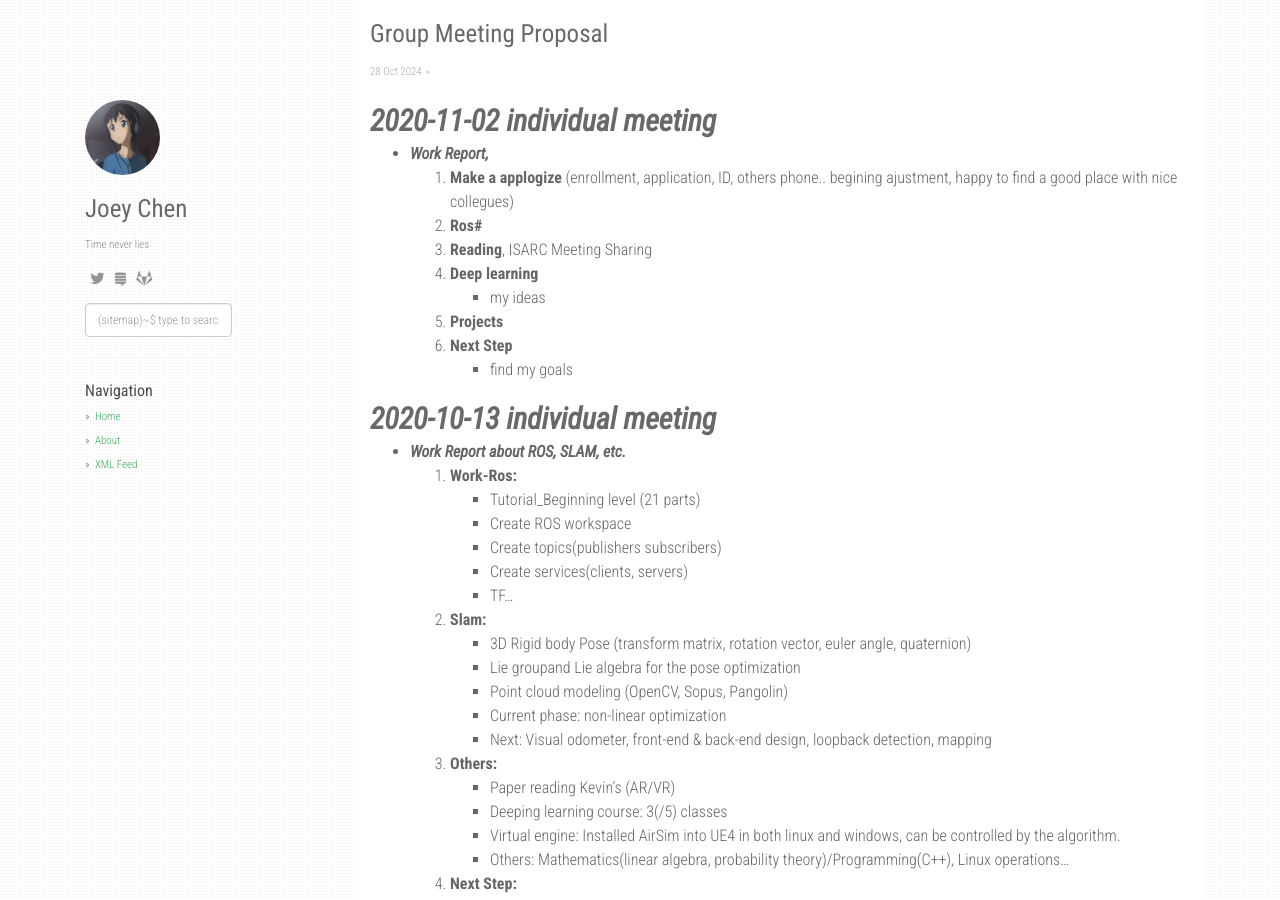
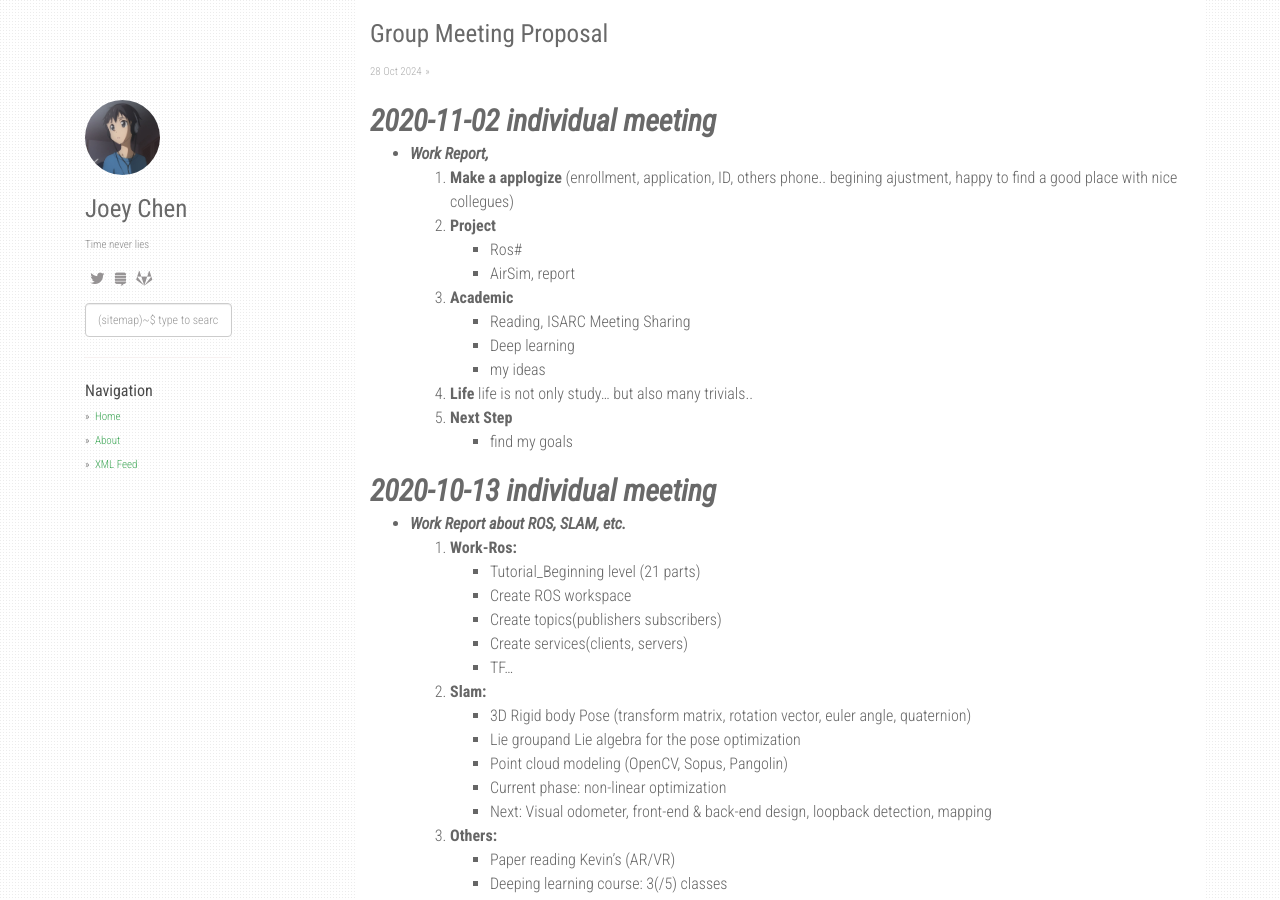
Before and after one commit to czy95/czy95.github.io, a Jekyll site: the page built from _posts/2024-10-28-Group-Meeting-Proposal.md, in a window 1280 px wide and 900 px high. Built offline with Jekyll 4.4.1, drawn with Linux system fonts in a browser that asks for light colours; nearby versions of some CDN libraries; our own code applies the rules of GitHub Pages for plain Markdown files.

Commit message:
Update 2024-10-28-Group-Meeting-Proposal.md

```diff
--- a/_posts/2024-10-28-Group-Meeting-Proposal.md
+++ b/_posts/2024-10-28-Group-Meeting-Proposal.md
@@ -1,12 +1,15 @@
 ## ***2020-11-02 individual meeting***
 - ***Work Report,***
   0. **Make a applogize** (enrollment, application, ID, others phone.. begining ajustment, happy to find a good place with nice collegues)
-  1. **Ros#**
-  2. **Reading**, ISARC Meeting Sharing
-  3. **Deep learning**
+  1. **Project**
+    - Ros#
+    - AirSim, report
+  2. **Academic**
+    - Reading, ISARC Meeting Sharing
+    - Deep learning
     - my ideas
-  4. **Projects**
-  5. **Next Step**
+  3. **Life** life is not only study... but also many trivials..
+  4. **Next Step**
     - find my goals
 
 ## ***2020-10-13 individual meeting***
```
